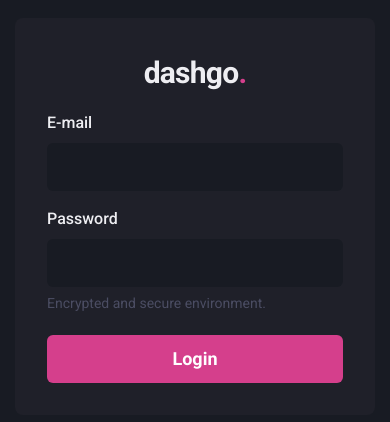
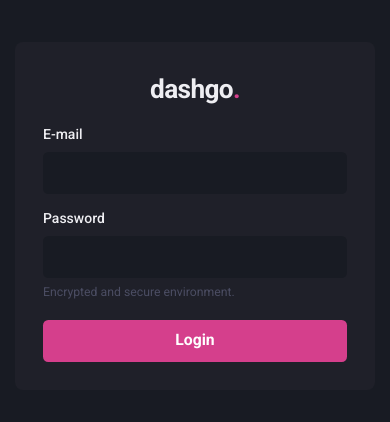
Before and after one commit to lamongabriel/dashgo, a Next.js app: page / in a window 390 px wide. Shown: the part 206-628 px from the top of the page. Built offline with nearby package versions, Linux system fonts and the light colour scheme.

Commit message:
styles for lesser font-size on small screens

```diff
--- a/src/pages/_app.tsx
+++ b/src/pages/_app.tsx
@@ -2,6 +2,7 @@
 import { ChakraProvider } from '@chakra-ui/react'
 
 import { theme } from '../styles/theme'
+import '../styles/global.css'
 
 export default function App({ Component, pageProps }: AppProps) {
 	return (
--- /dev/null
+++ b/src/styles/global.css
@@ -0,0 +1,10 @@
+@media(max-width: 1080px){
+  html {
+    font-size: 93.75%;
+  }
+}
+@media(max-width: 720px){
+  html {
+    font-size: 87.5%;
+  }
+}
```
